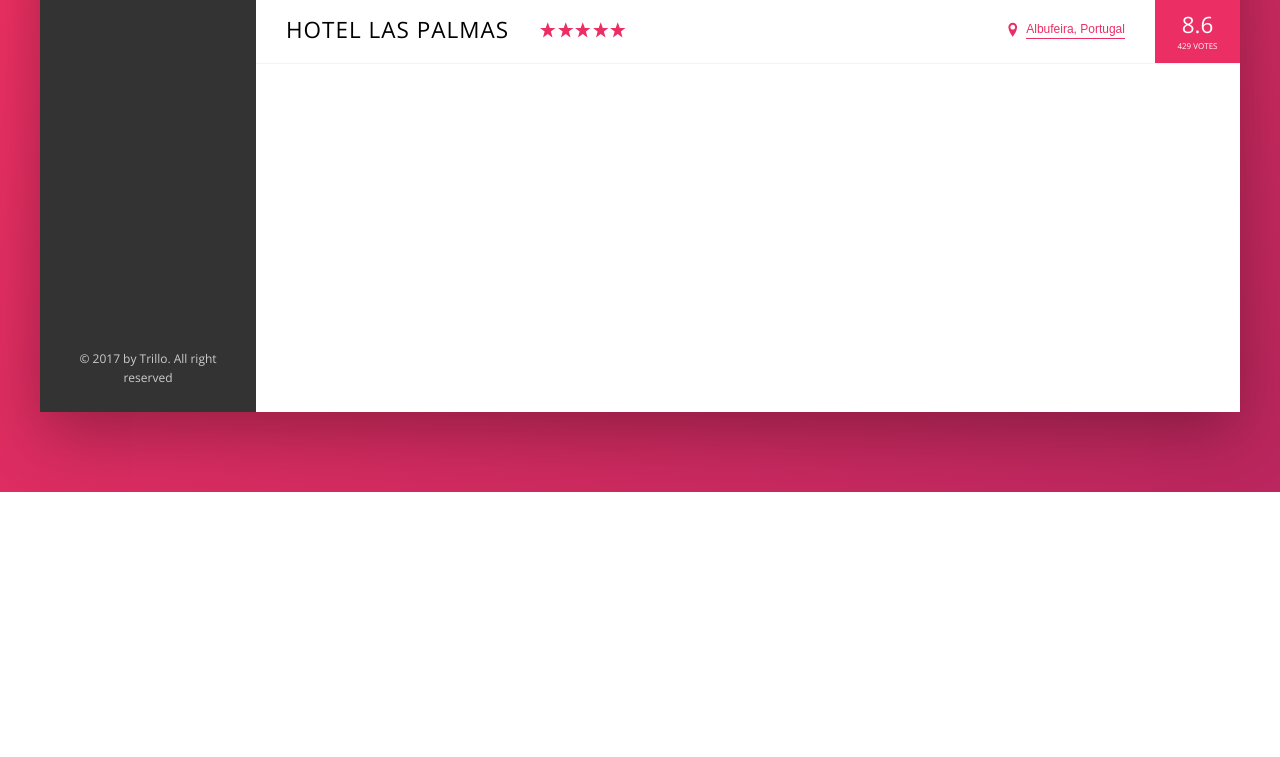
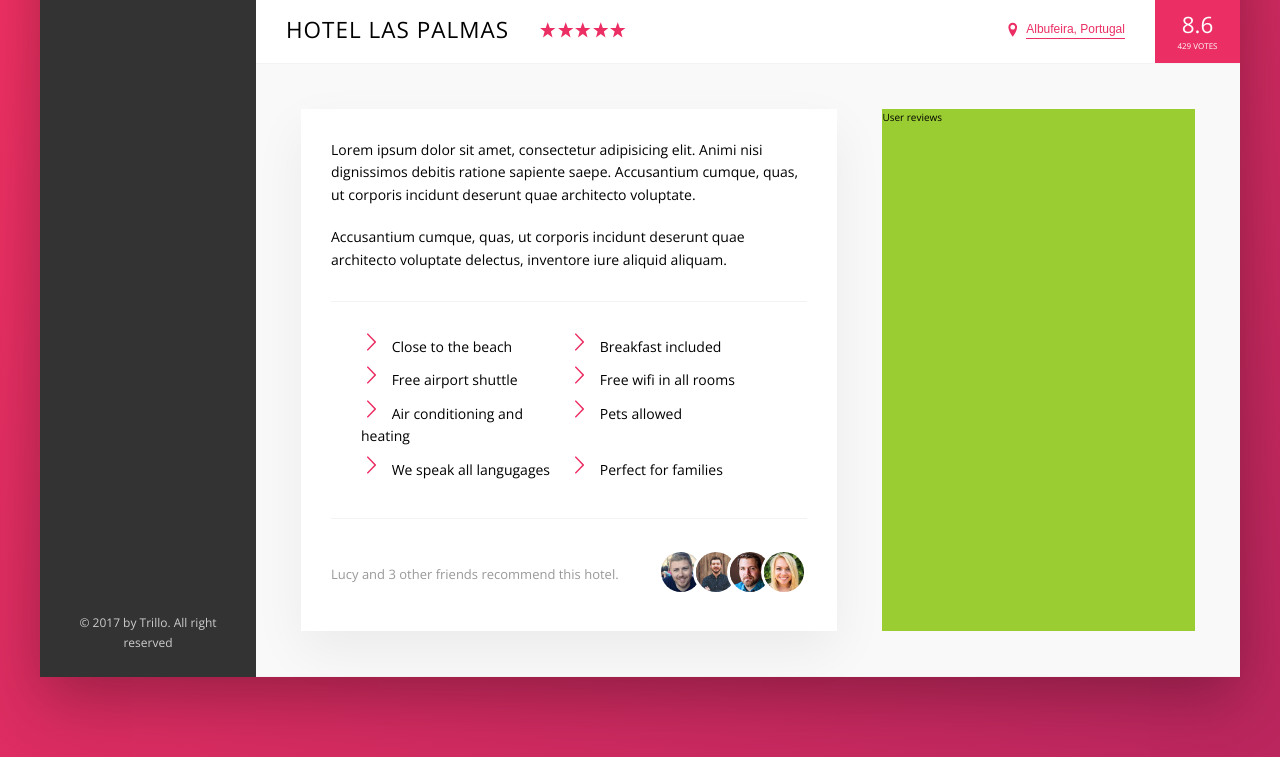
Before and after one commit to aminulloh2002/trillo, a website: page index.html in a window 1280 px wide. Shown: the part 538-1295 px from the top of the page. Before the commit the page ends 1030 px from the top, so only its background shows below. Drawn offline with nearby package versions, Linux system fonts and the light colour scheme.

Commit message:
hotel description

```diff
--- a/index.html
+++ b/index.html
@@ -147,6 +147,63 @@
 
                 </div>
 
+                <div class="detail">
+                    <div class="description">
+                        <p class="paragraph">
+                            Lorem ipsum dolor sit amet, consectetur adipisicing elit. Animi nisi dignissimos debitis
+                            ratione sapiente saepe. Accusantium cumque, quas, ut corporis incidunt deserunt quae
+                            architecto voluptate.
+                        </p>
+
+                        <p class="paragraph">
+                            Accusantium cumque, quas, ut corporis incidunt deserunt quae architecto voluptate delectus,
+                            inventore iure aliquid aliquam.
+                        </p>
+
+                        <ul class="list">
+                            <li class="list__item">
+                                Close to the beach
+                            </li>
+                            <li class="list__item">
+                                Breakfast included
+                            </li>
+                            <li class="list__item">
+                                Free airport shuttle
+                            </li>
+                            <li class="list__item">
+                                Free wifi in all rooms
+                            </li>
+                            <li class="list__item">
+                                Air conditioning and heating
+                            </li>
+                            <li class="list__item">
+                                Pets allowed
+                            </li>
+                            <li class="list__item">
+                                We speak all langugages
+                            </li>
+                            <li class="list__item">
+                                Perfect for families
+                            </li>
+                        </ul>
+                        <div class="recommend">
+                            <p class="recommend__count">
+                                Lucy and 3 other friends recommend this hotel.
+                            </p>
+                            <div class="recommend__friends">
+                                <img src="img/user-3.jpg" alt="Friend 1" class="recommend__photo">
+                                <img src="img/user-4.jpg" alt="Friend 2" class="recommend__photo">
+                                <img src="img/user-5.jpg" alt="Friend 3" class="recommend__photo">
+                                <img src="img/user-6.jpg" alt="Friend 4" class="recommend__photo">
+                            </div>
+                        </div>
+                    </div>
+
+                    <div class="user-reviews">
+                        User reviews
+                    </div>
+                </div>
+
             </main>
         </div>
     </div>
--- a/sass/_base.scss
+++ b/sass/_base.scss
@@ -13,6 +13,9 @@
     --color-grey-dark-3: #999;
 
     --shadow-dark: 0 2rem 6rem rgba(0, 0, 0, .3);
+    --shadow-light:0 2rem 5rem rgba(0,0,0,.06);
+
+    --line: 1px solid var(--color-grey-light-2);
 }
 
 *,
--- a/sass/_components.scss
+++ b/sass/_components.scss
@@ -217,7 +217,7 @@
     display: flex;
     // justify-content: space-between;
     align-items: center;
-    border-bottom: 1px solid var(--color-grey-light-2);
+    border-bottom: var(--line);
 
 
     &__heading {
@@ -317,3 +317,75 @@
         box-shadow: none;
     }
 }
+
+
+///////////////////////////////
+// Paragraph
+.paragraph:not(:last-of-type){
+    margin-bottom: 2rem;
+}
+///////////////////////////////
+// List
+.list{
+    list-style: none;
+    margin:3rem 0;
+    padding: 3rem;
+    border-top: var(--line);
+    border-bottom: var(--line);
+
+    display: flex;
+    flex-wrap: wrap;
+
+    &__item{
+        flex:0 0 50%;
+        margin-bottom: .7rem;
+    }
+
+    &__item::before{
+        content: "";
+        display: inline-block;
+        height: 2rem;
+        width: 2rem;
+        margin-right: .7rem;
+
+        // older browser
+        // background-image: url(../img/chevron-thin-right.svg);
+        // background-size: cover;
+
+        //Newer browser - masks
+        background-color: var(--color-primary);
+        -webkit-mask-image: url(../img/chevron-thin-right.svg);
+        -webkit-mask-size: cover;
+        mask-image: url(../img/chevron-thin-right.svg);
+        mask-size: cover;
+    }
+}
+
+///////////////////////////////
+// Recommend
+.recommend{
+    font-size: 1.3rem;
+    color: var(--color-grey-dark-3);
+
+    display: flex;
+    align-items: center;
+
+    &__count{
+        margin-right: auto;
+    }
+
+    &__friends{
+    }
+
+    &__photo{
+        box-sizing: content-box;
+        height: 4rem;
+        width: 4rem;
+        border-radius: 50%;
+        border: 3px solid #fff;;
+
+        &:not(:last-child){
+            margin-right: -1.5rem;
+        }
+    }
+}
--- a/sass/_layout.scss
+++ b/sass/_layout.scss
@@ -11,7 +11,7 @@
     font-size: 1.4rem;
     height: 7rem;
     background-color: #fff;
-    border-bottom: 1px solid var(--color-grey-light-2);
+    border-bottom: var(--line);
 
     display: flex;
     justify-content: space-between;
@@ -35,8 +35,26 @@
 .hotel-view {
     background-color: #fff;
 
-    // test
-    height: 80rem;
-
     flex: 1; // shorthand for flex-grow:1;
 }
+
+.detail{
+    display: flex;
+    padding: 4.5rem;
+    background-color: var(--color-grey-light-1);
+    border-bottom: var(--line);
+}
+
+.description{
+    font-size: 1.4rem;
+    background-color: #fff;
+    box-shadow: var(--shadow-light);
+    padding: 3rem;
+    flex: 0 0 60%; // flex grow 0, flex shrink 0, flex basis 60%;
+    margin-right: 4.5rem;
+}
+
+.user-reviews{
+    background-color: yellowgreen;
+    flex: 1;
+}
```
Also changed, not shown: css/style.css.
